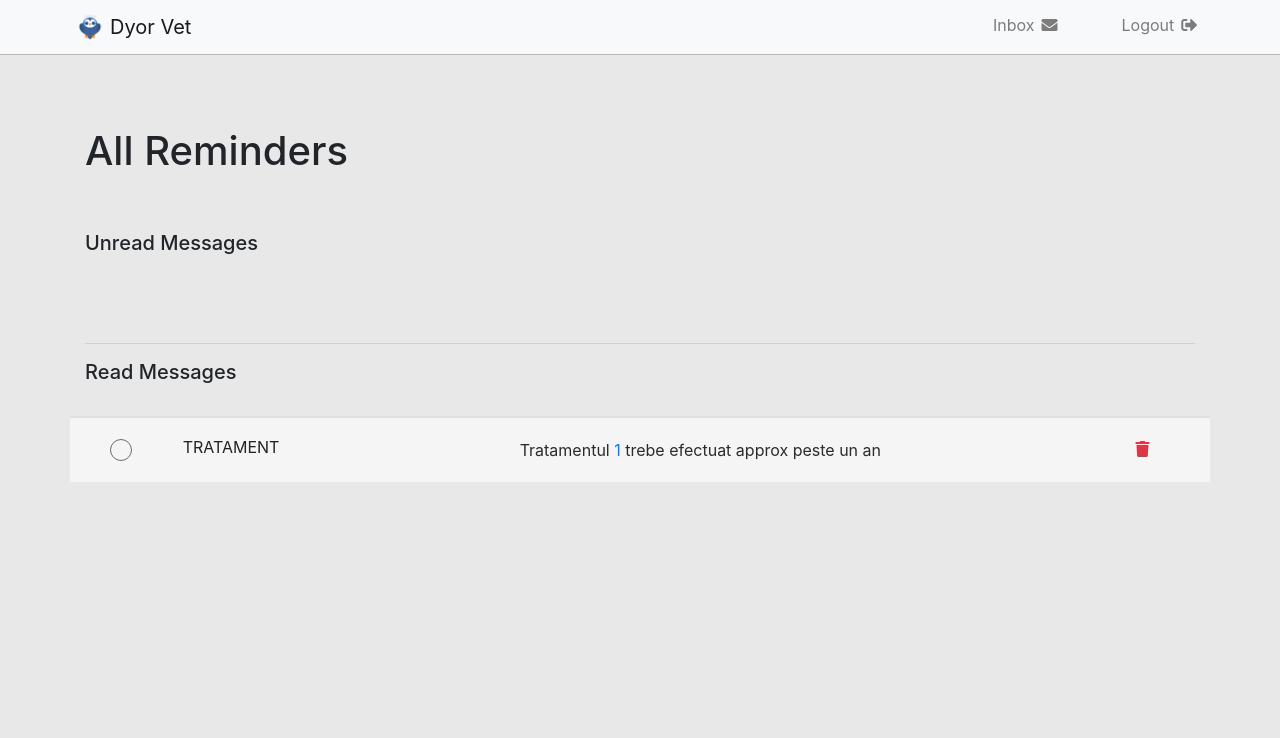
After one commit to sebastiansas1/Orild, a Node server app: page /reminders/ in a window 1280 px wide. The commit adds this page. Shown: the top 738 px of the page. Run offline with Node 20, Linux system fonts and the light colour scheme; a user stored in the database is signed in; tables that the repository leaves empty hold one stand-in row (values such as "Sample post"); some libraries are stand-ins or nearby versions.

Commit message:
Inbox and reminders almost working

```diff
--- a/app.js
+++ b/app.js
@@ -16,14 +16,14 @@ mongoose.connect(config.database_prod);
 let db = mongoose.connection;
 
 // Check db connection
-db.once('open', function(){
+db.once('open', function() {
   console.log('Connected to mongoDB');
 });
 
 // Check for db errors
-db.on('error', function(err){
+db.on('error', function(err) {
   console.log(err);
-})
+});
 // Init App
 const app = express();
 
@@ -37,15 +37,17 @@ app.use('/images', express.static(__dirname + '/images'));
 
 // Express Session Middleware
 app.use(cookieParser());
-app.use(session({
-  secret: 'keyboard cat',
-  resave: true,
-  saveUninitialized: true
-}))
+app.use(
+  session({
+    secret: 'keyboard cat',
+    resave: true,
+    saveUninitialized: true
+  })
+);
 
 // Express Messages Middleware
 app.use(require('connect-flash')());
-app.use(function (req, res, next) {
+app.use(function(req, res, next) {
   res.locals.messages = require('express-messages')(req, res);
   next();
 });
@@ -61,6 +63,7 @@ app.use(passport.session());
 
 // MomentJS Middleware
 app.locals.moment = require('moment');
+app.locals.moment.locale('ro');
 
 // Global User Variable
 app.get('*', function(req, res, next) {
@@ -85,7 +88,7 @@ let Animal = require('./models/animal');
 // All Animals Route
 app.get('/animals/', function(req, res) {
   Animal.find({}, function(err, animals) {
-    if(err) {
+    if (err) {
       console.log(err);
     } else {
       res.render('animal/animals', {
@@ -96,9 +99,10 @@ app.get('/animals/', function(req, res) {
 });
 
 let proprietari = require('./routes/proprietari');
-let animals = require('./routes/animals', {mergeParams: true});
-let tratamente = require('./routes/tratamente', {mergeParams: true});
+let animals = require('./routes/animals', { mergeParams: true });
+let tratamente = require('./routes/tratamente', { mergeParams: true });
 let users = require('./routes/users');
+let reminders = require('./routes/reminders');
 
 app.use('/proprietari', proprietari);
 proprietari.use('/:proprietar_id/animals', animals);
@@ -108,11 +112,13 @@ animals.use('/:animal_id/tratamente', tratamente);
 
 app.use('/users', users);
 
+app.use('/reminders', reminders);
+
 var serverPort = 8080;
 var port = process.env.PORT || serverPort;
 
 // Start Server
-var server = app.listen(process.env.PORT || serverPort, function () {
+var server = app.listen(process.env.PORT || serverPort, function() {
   var port = server.address().port;
-  console.log("Server is working on port " + port);
+  console.log('Server is working on port ' + port);
 });
--- a/public/css/style.css
+++ b/public/css/style.css
@@ -174,7 +174,65 @@ a:hover {
   padding: 10px 20px;
 }
 
-.modal-backdrop
-{
-    opacity:0.7 !important;
+.modal-backdrop {
+  opacity: 0.7 !important;
 }
+
+.dot {
+  margin: auto;
+  width: 22px;
+  height: 22px;
+  font-size: 22px;
+  border-radius: 15px;
+  cursor: pointer;
+  border: 1px solid #6d6d6d;
+  transition: 1ms ease-in;
+}
+
+.full-dot {
+  border: 1px solid royalblue;
+  background-color: royalblue;
+  transition: 100ms ease-in;
+}
+
+.full-dot:hover {
+  border: 1px solid #2651cf;
+  background-color: #2651cf;
+  transition: 100ms ease-in;
+}
+
+.inbox {
+  background-color: whitesmoke;
+  padding: 5px;
+  cursor: pointer;
+  z-index: 0;
+  margin: 5px;
+  transition: 100ms ease-in;
+}
+
+.inbox:hover {
+  background-color: #e4e3e3;
+  box-shadow: inset 1px 0 0 #dadce0, inset -1px 0 0 #dadce0,
+    0 1px 2px 0 rgba(60, 64, 67, 0.3), 0 1px 3px 1px rgba(60, 64, 67, 0.15);
+  z-index: 1;
+  transition: 100ms ease-in;
+}
+
+.delete-inbox {
+  border-radius: 50%;
+  height: 40px;
+  width: 40px;
+  transition: 100ms ease-in;
+}
+
+.delete-inbox:hover {
+  background-color: #dc3545;
+  border-radius: 50%;
+  height: 40px;
+  width: 40px;
+  transition: 100ms ease-in;
+}
+
+.white-icon {
+  color: white !important;
+}
--- /dev/null
+++ b/public/js/dot.js
@@ -0,0 +1,29 @@
+$(document).ready(function() {
+  // Dot Click Handle
+  $('.dot').each(function() {
+    $(this).on('click', function(e) {
+      $target = $(e.target);
+      $target.toggleClass('full-dot');
+      const reminder_id = $target.attr('reminder-id');
+
+      $.ajax({
+        type: 'POST',
+        url: '/reminders/read/' + reminder_id,
+        success: function(res) {
+          console.log('Reminder Id ' + reminder_id + 'was read succesfully!');
+        },
+        error: function(err) {
+          console.log('Failed reminder update!');
+        }
+      });
+    });
+  });
+
+  $('.delete-inbox').each(function() {
+    $(this).hover(function() {
+      $(this)
+        .children()
+        .toggleClass('white-icon');
+    });
+  });
+});
--- /dev/null
+++ b/routes/reminders.js
@@ -0,0 +1,62 @@
+const express = require('express');
+const router = express.Router();
+
+// Bring in Proprietar and User model
+let Reminder = require('../models/reminder');
+
+router.get('/', ensureAuthenticated, function(req, res) {
+  Reminder.find({})
+    .sort({ date: 'asc' })
+    .exec(function(err, reminders) {
+      if (err) {
+        console.log(err);
+      } else {
+        res.render('reminder/reminders', {
+          reminders: reminders
+        });
+      }
+    });
+});
+
+router.post('/read/:reminder_id', ensureAuthenticated, function(req, res) {
+  Reminder.findById(req.params.reminder_id, function(err, reminder) {
+    if (err) {
+      console.log(err);
+    } else {
+      // Update Animal
+      let updReminder = {};
+      updReminder.tratament_id = reminder._id;
+      updReminder.animal_id = reminder.animal_id;
+      updReminder.proprietar_id = reminder.proprietar_id;
+
+      if (reminder.read == false) {
+        updReminder.read = true;
+      } else {
+        updReminder.read = false;
+      }
+
+      let query = { _id: req.params.reminder_id };
+
+      Reminder.update(query, updReminder, function(err2) {
+        if (err2) {
+          console.log(err2);
+        } else {
+          console.log('Reminder updated!');
+          res.sendStatus(200);
+        }
+      });
+    }
+  });
+});
+
+function ensureAuthenticated(req, res, next) {
+  if (req.isAuthenticated()) {
+    return next();
+  } else {
+    req.flash('info', 'Va rugam sa va autentificati inainte de a proceda.');
+    req.session.returnTo = req.path;
+    res.redirect('/users/login');
+  }
+}
+
+module.exports = router;
--- a/views/layout.pug
+++ b/views/layout.pug
@@ -26,6 +26,9 @@ html(lang="en")
             | Dyor Vet
         if user
           ul.nav.navbar-nav.navbar-right
+            li.nav-item.mr-5
+              a.nav-link(href='/reminders') Inbox
+                i.fas.fa-envelope(style='margin-left: 7px;')
             li.nav-item
               a.nav-link(href='/users/logout') Logout
                 i.fas.fa-sign-out-alt(style='margin-left: 7px;')
@@ -54,3 +57,4 @@ html(lang="en")
   script(src="/js/proprietar.js")
   script(src="/js/date.js")
   script(src="/js/search_t.js")
+  script(src="/js/dot.js")
--- /dev/null
+++ b/views/reminder/reminders.pug
@@ -0,0 +1,53 @@
+extends ../layout
+
+block content
+  h1 All Reminders
+  br
+  .row
+  br
+
+  h5 Unread Messages
+  br
+  .row
+
+    table.table
+      tbody
+      each reminder, i in reminders
+        -if(reminder.read == false)
+          tr.item.inbox
+            td.align-middle.pl-4
+              .dot.full-dot(reminder-id=reminder._id)
+            td.align-middle
+              p.mr-5(style="height:15px; padding-left: 10px; width: 150px;") TRATAMENT
+            td.align-middle
+              a(href='/animals/'+reminder.animal_id+'/tratamente/edit/' + reminder.tratament_id)
+                | Tratamentul
+                span.text-primary #{reminder.tratament_id}
+                | trebe efectuat approx #{moment(reminder.date).fromNow()}
+            td.align-middle.mr-4
+              .delete-inbox
+                i.fas.fa-trash.text-danger(style='margin-left: 34%; margin-top: 28%;')
+
+  br
+  hr
+  h5 Read Messages
+  br
+  .row
+
+    table.table
+      tbody
+      each reminder, i in reminders
+        -if(reminder.read == true)
+          tr.item.inbox
+            td.align-middle.pl-4
+              .dot(reminder-id=reminder._id)
+            td.align-middle
+              p.mr-5(style="height:15px; padding-left: 10px; width: 150px;") TRATAMENT
+            td.align-middle
+              a(href='/animals/'+reminder.animal_id+'/tratamente/edit/' + reminder.tratament_id)
+                | Tratamentul
+                span.text-primary #{reminder.tratament_id}
+                | trebe efectuat approx #{moment(reminder.date).fromNow()}
+            td.align-middle.mr-4
+              .delete-inbox
+                i.fas.fa-trash.text-danger(style='margin-left: 34%; margin-top: 28%;')
```
Also changed, not shown: models/reminder.js (added, +23 -0 lines), routes/authentication.js (added, +10 -0 lines), routes/tratamente.js (+48 -29 lines).
